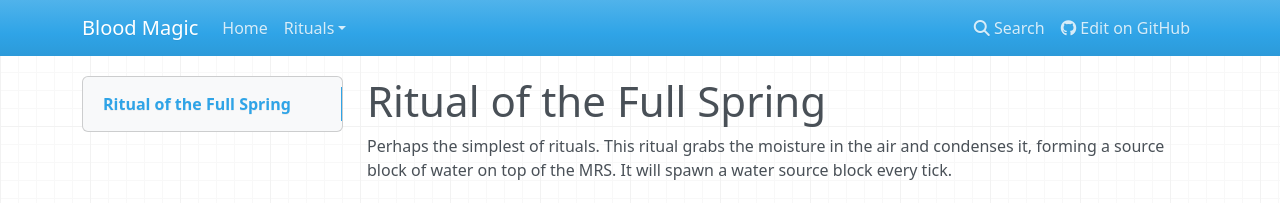
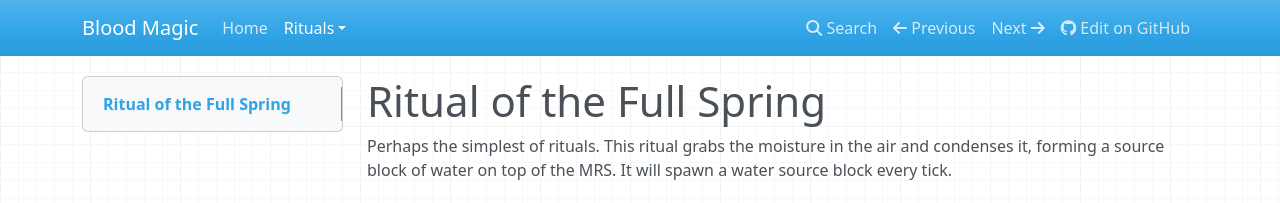
Before and after one commit to ModDocs/bloodmagic, an MkDocs documentation site: the page built from docs/rituals/ritualOfTheFullSpring.md, in a window 1280 px wide. Shown: the top 203 px of the page. Built offline with MkDocs 1.6.1, drawn with Linux system fonts in a browser that asks for light colours; nearby versions of some CDN libraries; old or Windows-style settings are respelled for this version of MkDocs.

```diff
--- a/mkdocs.yml
+++ b/mkdocs.yml
@@ -12,7 +12,7 @@ markdown_extensions:
 pages:
   - 'Home': 'index.md'
   - 'Rituals':
-    - 'Ritual of the Full Spring': 'rituals/ritualOfTheFullspring.md'
+    - 'Ritual of the Full Spring': 'rituals/ritualOfTheFullSpring.md'
     - 'Serenade of the Nether': 'rituals/serenadeOfTheNether.md'
     - 'Ritual of the Green Grove': 'rituals/ritualOfTheGreenGrove.md'
     - 'Ritual of High Jump': 'rituals/ritualOfHighJump.md'
```
